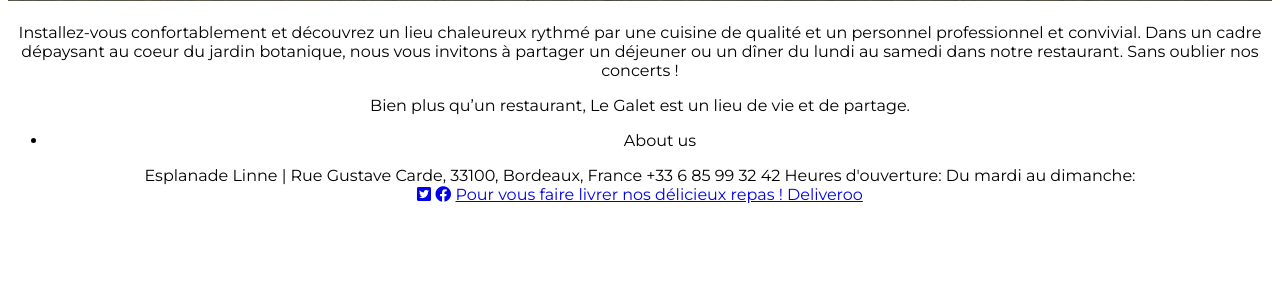
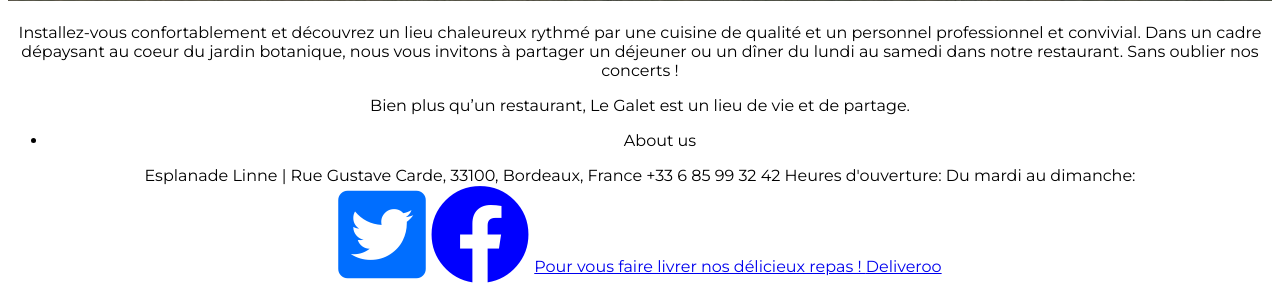
Before and after one commit to a-melie/Le-Galet-, a PHP site: page / in a window 1280 px wide. Shown: the part 650-943 px from the top of the page. Before the commit the page ends 854 px from the top, so only its background shows below. Run offline with PHP 8.4, Linux system fonts and the light colour scheme; some libraries are stand-ins or nearby versions.

Commit message:
footer css first try

```diff
--- a/style.css
+++ b/style.css
@@ -6,6 +6,23 @@ body{
 /* HEADER */
 
 /* FOOTER */
+
+
+.icone{
+    font-size:100px;
+    color:rgb(0, 110, 255);
+}
+.facebook{
+    font-size:100px;
+    color:blue;
+}
+.deliveroo{
+
+}
+
+@media screen and (max-width: 961px) {
+
+}
 
 /* PRESENTATION */
 
```
